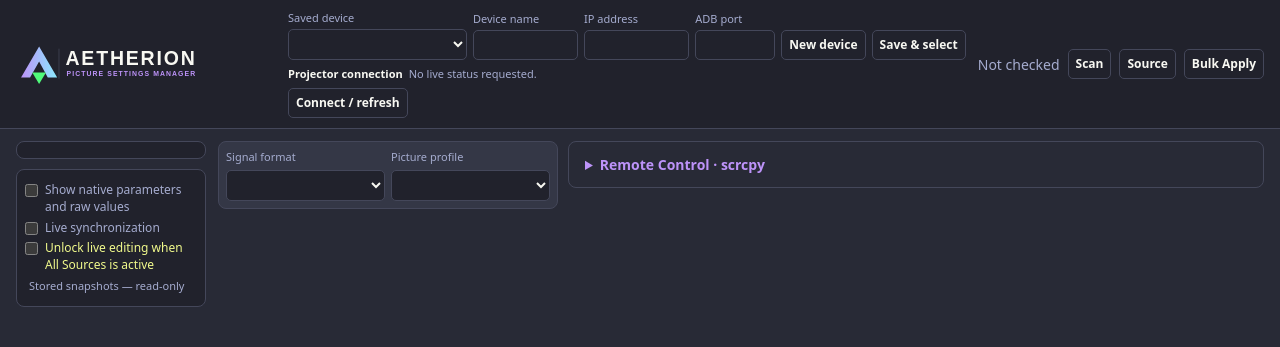
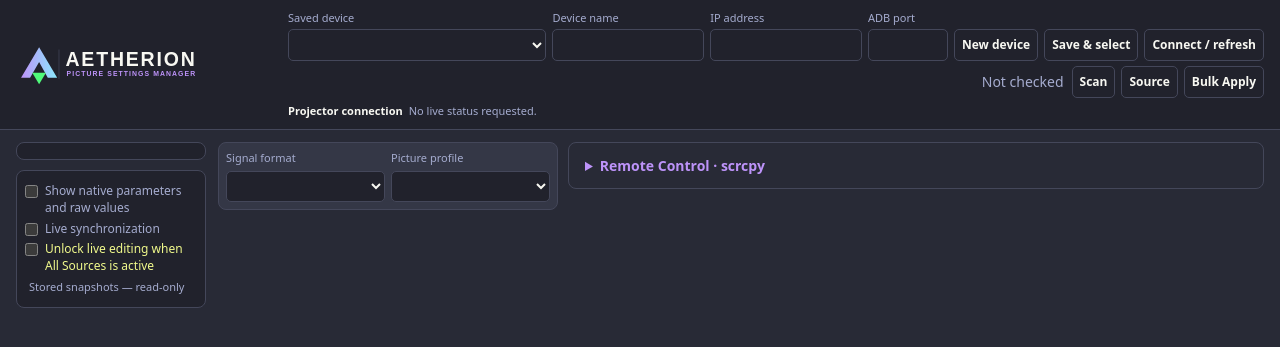
Before and after one commit to lamb0985/aetherion-picture-settings-manager, a Flask app: page / in a window 1280 px wide. Shown: the top 347 px of the page. Run offline with Flask 3, Linux system fonts and the light colour scheme; data that the repository does not hold is empty.

Commit message:
Align header controls and group connect with save device

```diff
--- a/static/style.css
+++ b/static/style.css
@@ -128,3 +128,15 @@ main:has(.unified-workspace){width:100%;max-width:none}
  .unified-workspace #rows.mirror-aligned{margin-top:var(--mirror-offset,0px);min-height:var(--mirror-height,0px);display:flex;flex-direction:column}
  .unified-workspace #rows.mirror-aligned>.group:last-child{flex:1 0 auto}
 }
+
+/* Shared control baseline; connection details occupy their own line. */
+.header-device .device-toolbar{display:flex;align-items:flex-end;column-gap:6px;row-gap:5px}
+.header-device .device-toolbar>label{flex:1 1 85px;min-width:85px;width:auto}
+.header-device .device-toolbar>label:first-child{flex:1.7 1 145px;min-width:145px}
+.header-device .device-toolbar>label:has(#devicePort){flex:0 1 80px;min-width:65px;max-width:80px}
+.header-device .device-buttons,.header-device .header-actions{display:flex;align-items:center;gap:6px;flex:0 0 auto;flex-wrap:nowrap}
+.header-device .header-actions{margin-left:auto}
+.header-device .device-toolbar button,.header-device .device-toolbar input,.header-device .device-toolbar select{height:32px;white-space:nowrap;line-height:20px}
+.header-device .header-actions .status{white-space:nowrap;margin:0 2px}
+.header-device .connection-inline{flex:1 0 100%;flex-wrap:wrap;min-width:0}
+@media(max-width:700px){.header-device .header-actions{margin-left:0;flex-wrap:wrap}.header-device .device-toolbar>label:first-child{flex-basis:100%}}
--- a/templates/index.html
+++ b/templates/index.html
@@ -6,7 +6,7 @@
 <link rel="stylesheet" href="{{ url_for('static', filename='style.css') }}">
 </head>
 <body>
-<header><a href="https://github.com/lamb0985/aetherion-picture-settings-manager" target="_blank" rel="noopener"><img class="brand" src="{{ url_for('static', filename='banner.svg') }}" alt="Aetherion Picture Settings Manager"></a><div class="header-device"><section class="toolbar device-toolbar"><label>Saved device<select id="device"></select></label><label>Device name<input id="deviceName" maxlength="100"></label><label>IP address<input id="deviceHost"></label><label>ADB port<input id="devicePort" type="number" min="1" max="65535"></label><button id="newDevice">New device</button><button id="saveDevice">Save &amp; select</button><span id="deviceMessage" role="status"></span><div class="connection-inline"><strong>Projector connection</strong><p id="context">No live status requested.</p></div><button id="connect">Connect / refresh</button></section></div><div class="header-actions"><div class="status" id="connection">Not checked</div><button id="openScan" type="button">Scan</button><button id="openSource" type="button">Source</button><button id="openBulk" type="button">Bulk Apply</button></div></header>
+<header><a href="https://github.com/lamb0985/aetherion-picture-settings-manager" target="_blank" rel="noopener"><img class="brand" src="{{ url_for('static', filename='banner.svg') }}" alt="Aetherion Picture Settings Manager"></a><div class="header-device"><section class="toolbar device-toolbar"><label>Saved device<select id="device"></select></label><label>Device name<input id="deviceName" maxlength="100"></label><label>IP address<input id="deviceHost"></label><label>ADB port<input id="devicePort" type="number" min="1" max="65535"></label><button id="newDevice">New device</button><div class="device-buttons"><button id="saveDevice">Save &amp; select</button><button id="connect">Connect / refresh</button></div><div class="header-actions"><div class="status" id="connection">Not checked</div><button id="openScan" type="button">Scan</button><button id="openSource" type="button">Source</button><button id="openBulk" type="button">Bulk Apply</button></div><div class="connection-inline"><strong>Projector connection</strong><p id="context">No live status requested.</p><span id="deviceMessage" role="status"></span></div></section></div></header>
 <main>
 
 
```
